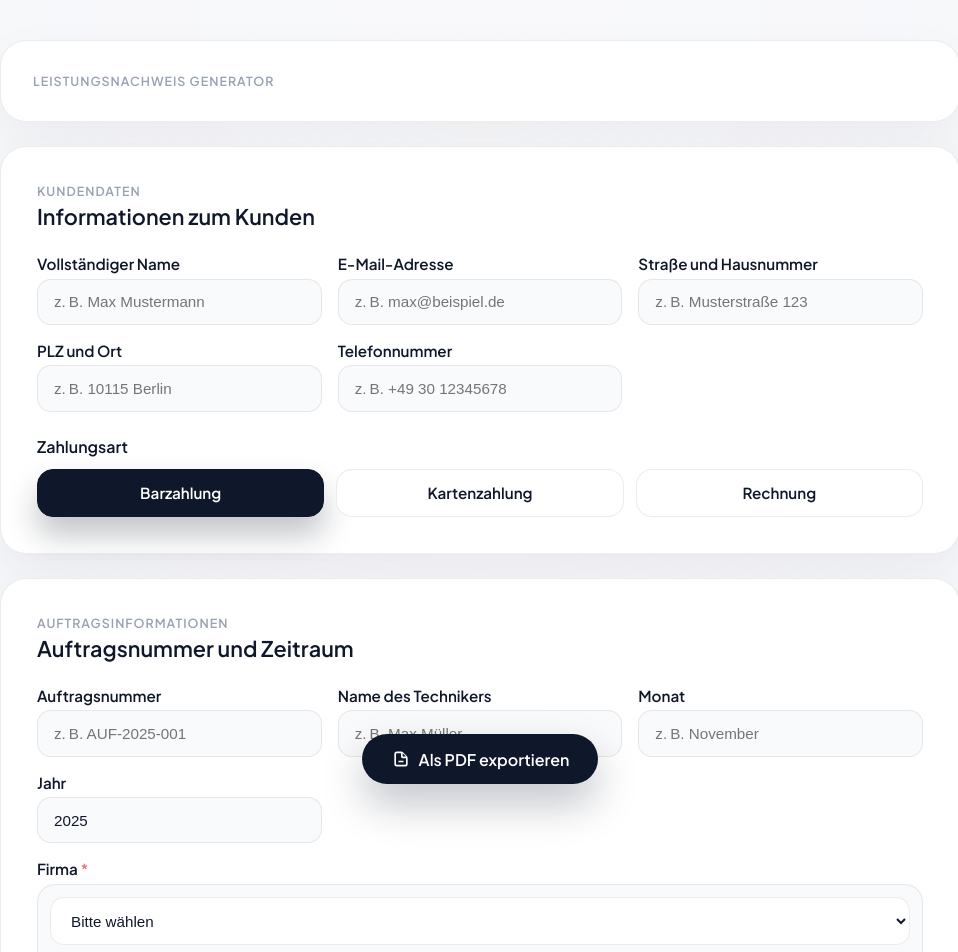
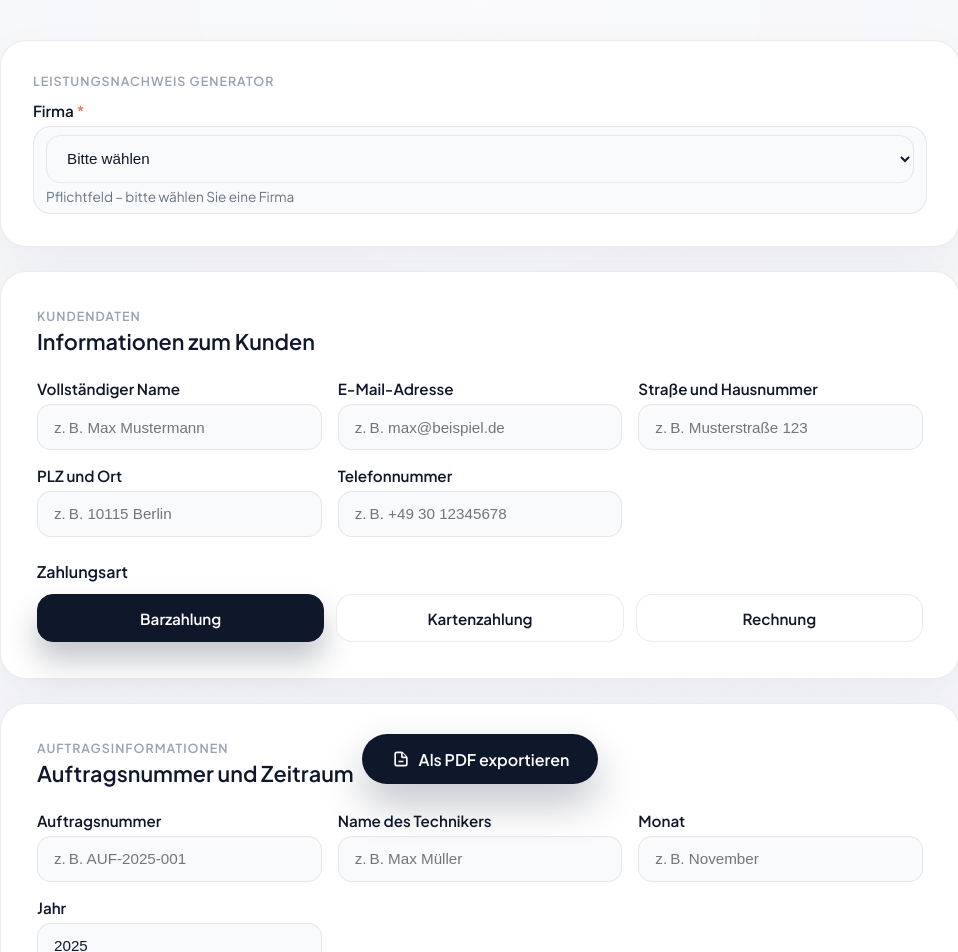
Before and after one commit to nichtlilo/tap, a React (Vite) app: page / in a window 1280 px wide. Shown: the top 952 px of the page, without its empty margins (160-1118 px from the left). Built offline with nearby package versions, Linux system fonts and the light colour scheme.

Commit message:
Move company picker into header

```diff
--- a/src/App.css
+++ b/src/App.css
@@ -25,6 +25,13 @@
   justify-content: space-between;
   align-items: center;
   gap: 1.5rem;
+}
+
+.header-left {
+  display: flex;
+  flex-direction: column;
+  gap: 0.75rem;
+  flex: 1;
 }
 
 .eyebrow {
@@ -111,6 +118,14 @@
 
 .input-field.full-width {
   grid-column: 1 / -1;
+}
+
+.input-field.inline-select .select-field {
+  padding: 0.5rem 0.75rem;
+}
+
+.input-field.inline-select select {
+  background: transparent;
 }
 
 .label-row {
@@ -371,6 +386,12 @@
   .sheet-header {
     flex-direction: column;
     align-items: flex-start;
+    gap: 1rem;
+  }
+
+  .company-brand {
+    width: 100%;
+    justify-content: flex-start;
   }
 
   .service-head,
--- a/src/App.tsx
+++ b/src/App.tsx
@@ -345,8 +345,33 @@ function App() {
     <div className="app-shell">
       <div className="sheet" ref={sheetRef}>
         <header className="sheet-header">
-          <div>
+          <div className="header-left">
             <p className="eyebrow">Leistungsnachweis Generator</p>
+            <label className="input-field inline-select required">
+              <span>Firma</span>
+              <div className="select-field" data-error={companyError}>
+                <select
+                  value={order.company}
+                  onChange={(event) => handleOrderChange('company', event.target.value)}
+                  onBlur={() => setCompanyTouched(true)}
+                  required
+                  aria-required="true"
+                  aria-invalid={companyError}
+                >
+                  <option value="" disabled>
+                    Bitte wählen
+                  </option>
+                  {companyOptions.map((company) => (
+                    <option key={company.value} value={company.value}>
+                      {company.label}
+                    </option>
+                  ))}
+                </select>
+                <p className={`field-helper ${companyError ? 'error' : ''}`}>
+                  {order.company ? companyAddress : 'Pflichtfeld – bitte wählen Sie eine Firma'}
+                </p>
+              </div>
+            </label>
           </div>
           {companyLogo && (
             <div className="company-brand" aria-live="polite">
@@ -487,31 +512,6 @@ function App() {
                 onChange={(event) => handleOrderChange('year', event.target.value)}
               />
             </label>
-            <label className="input-field full-width required">
-              <span>Firma</span>
-              <div className="select-field" data-error={companyError}>
-                <select
-                  value={order.company}
-                  onChange={(event) => handleOrderChange('company', event.target.value)}
-                  onBlur={() => setCompanyTouched(true)}
-                  required
-                  aria-required="true"
-                  aria-invalid={companyError}
-                >
-                  <option value="" disabled>
-                    Bitte wählen
-                  </option>
-                  {companyOptions.map((company) => (
-                    <option key={company.value} value={company.value}>
-                      {company.label}
-                    </option>
-                  ))}
-                </select>
-                <p className={`field-helper ${companyError ? 'error' : ''}`}>
-                  {order.company ? companyAddress : 'Pflichtfeld – bitte wählen Sie eine Firma'}
-                </p>
-              </div>
-            </label>
           </div>
           {!showSecondTechnician && (
             <button type="button" className="link-button" onClick={handleAddSecondTechnician}>
```
